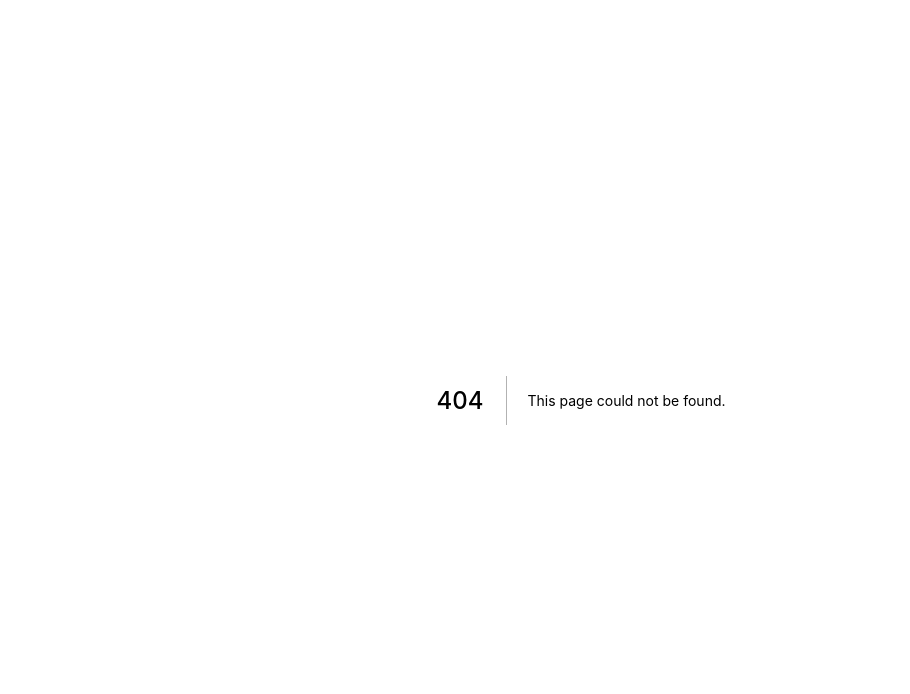
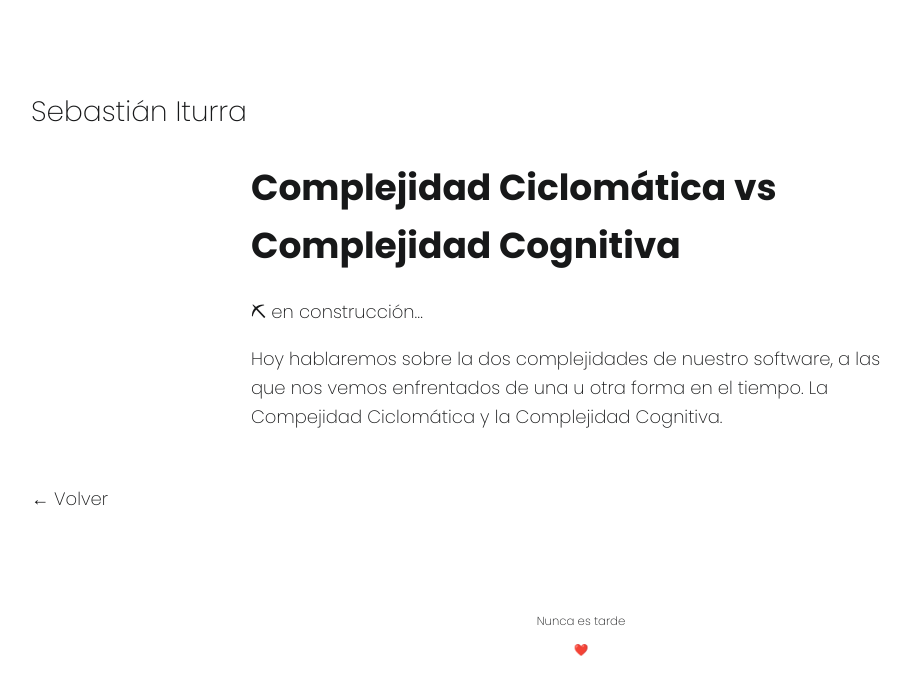
Before and after one commit to sebaiturravaldes/sebastianiturra.com, a Next.js app: page /blog/second in a window 1280 px wide. Before the commit this address had no page. Shown: the top 694 px of the page, without its empty margins (59-969 px from the left). Built offline with nearby package versions, Linux system fonts and the light colour scheme.

Commit message:
blog to medium

```diff
--- a/pages/about/index.js
+++ b/pages/about/index.js
@@ -40,12 +40,12 @@ export default function About() {
               <SiUdemy className="icon-udemy" />
             </a>
           </Link>
-          <Link href="https://www.facebook.com/Sevenfiveten/">
+          <Link href="https://www.facebook.com/sebastianiturravaldes/">
             <a target="_blank" rel="noreferrer">
               <SiFacebook className="icon-facebook" />
             </a>
           </Link>
-          <Link href="https://www.youtube.com/channel/UC_8SqULZ-a0rKmvxvAEJK0w">
+          <Link href="https://www.youtube.com/channel/UC_8SqULZ-a0rKmvxvAEJK0w?sub_confirmation=1">
             <a target="_blank" rel="noreferrer">
               <SiYoutube className="icon-youtube" />
             </a>
@@ -55,7 +55,7 @@ export default function About() {
               <SiGithub className="icon-github" />
             </a>
           </Link>
-          <Link href="https://www.linkedin.com/in/siturra">
+          <Link href="https://www.linkedin.com/in/sebastianiturra">
             <a target="_blank" rel="noreferrer">
               <SiLinkedin className="icon-linkedin" />
             </a>
--- a/pages/blog/first.js
+++ b/pages/blog/first/index.js
@@ -1,6 +1,6 @@
 import React from 'react'
 import Head from 'next/head'
-import Layout from '../../src/components/Layout'
+import Layout from '../../../src/components/Layout'
 
 export default function First() {
   return (
--- a/pages/blog/index.js
+++ b/pages/blog/index.js
@@ -15,6 +15,9 @@ export default function Posts() {
         <Link href="blog/first">
           <h3>First Post</h3>
         </Link>
+        <Link href="blog/second">
+          <h3>Complejidad Ciclomática vs Complejidad Cognitiva</h3>
+        </Link>
       </div>
     </Layout>
   )
--- /dev/null
+++ b/pages/blog/second/index.js
@@ -0,0 +1,23 @@
+import React from 'react'
+import Head from 'next/head'
+import Layout from '../../../src/components/Layout'
+
+export default function Second() {
+  return (
+    <Layout>
+      <Head>
+        <title>Second Post</title>
+      </Head>
+      <div className="container">
+        <h1>Complejidad Ciclomática vs Complejidad Cognitiva</h1>
+        <p>⛏ en construcción… </p>
+        <p>
+          Hoy hablaremos sobre la dos complejidades de nuestro software, a las que nos vemos
+          enfrentados de una u otra forma en el tiempo. La Compejidad Ciclomática y la Complejidad
+          Cognitiva.
+        </p>
+        <p></p>
+      </div>
+    </Layout>
+  )
+}
--- a/pages/home/index.js
+++ b/pages/home/index.js
@@ -7,7 +7,7 @@ export default function Home() {
   return (
     <Layout home>
       <section className={styles.content}>
-        <Link href="/blog">Blog</Link>
+        <Link href="https://medium.com/@sebastianiturra">Blog</Link>
         <Link href="/courses">Cursos</Link>
         <Link href="/contact">Hablemos</Link>
         <Link href="/about">Acerca de</Link>
```
